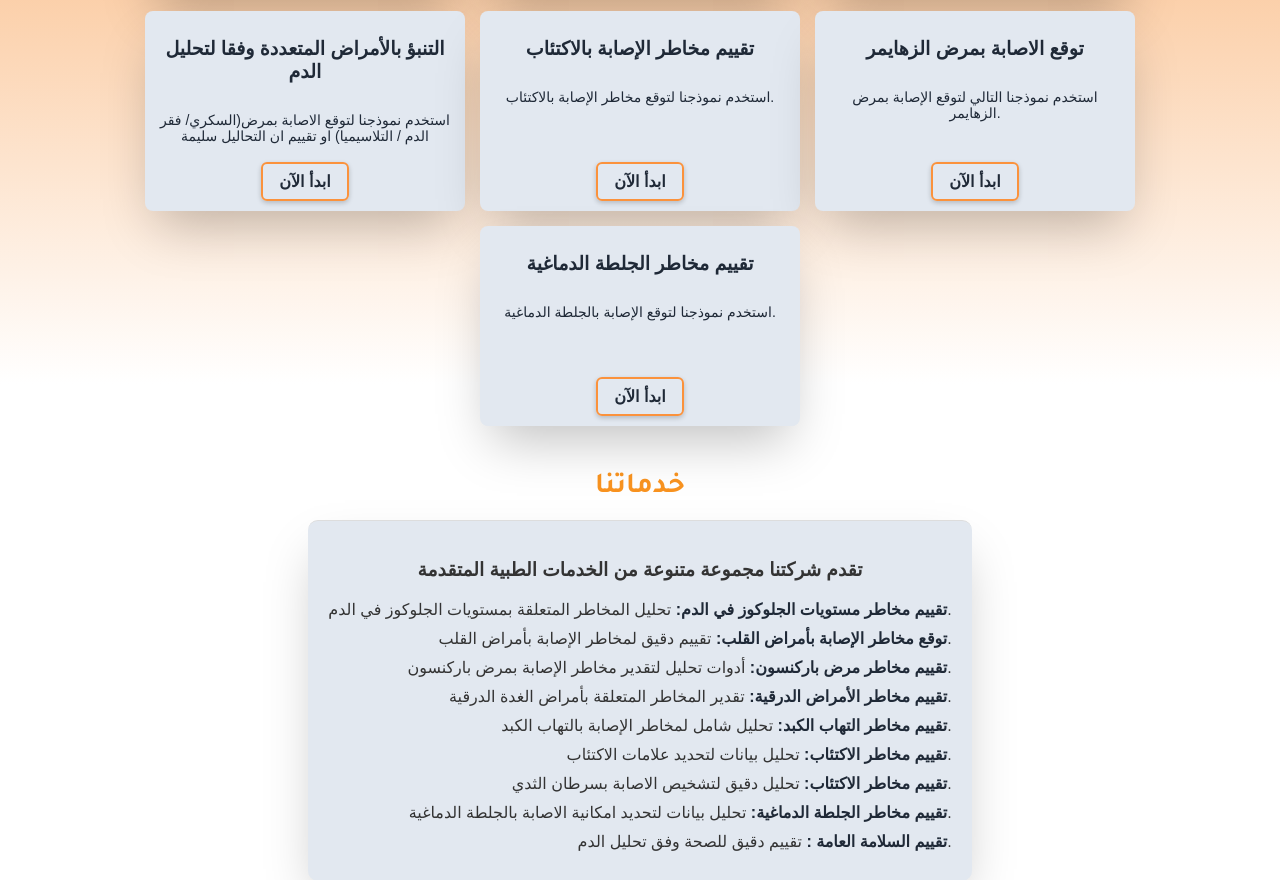
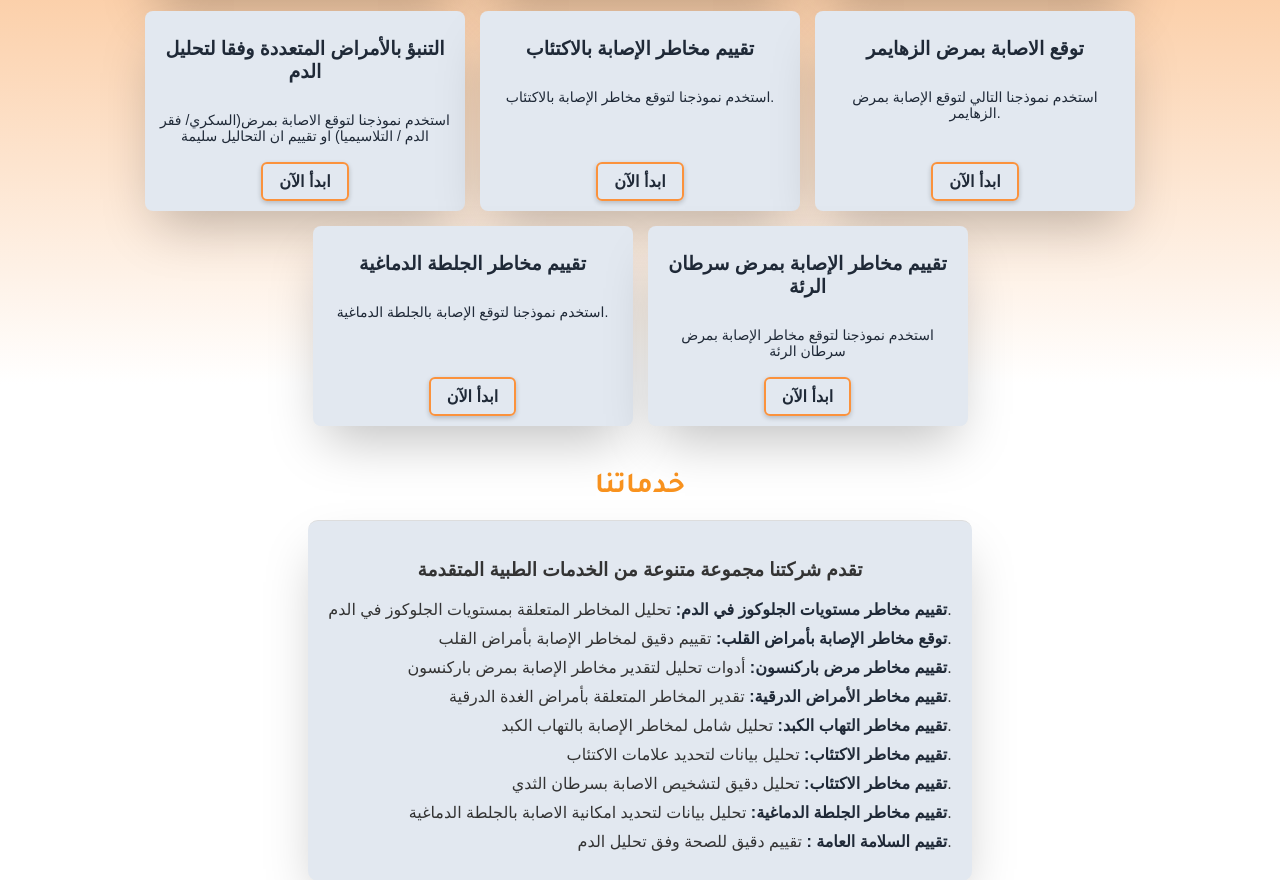
Before and after one commit to Eliaskh20/HospitalAi, a Flask app: page / in a window 1280 px wide. Shown: the part 777-1657 px from the top of the page. Run offline with Flask 3, Linux system fonts and the light colour scheme; some libraries are stand-ins or nearby versions.

Commit message:
Update index.html

```diff
--- a/templates/index.html
+++ b/templates/index.html
@@ -343,6 +343,19 @@
                 </p>
             </div>
         </div>
+
+ <div class="card">
+            <h2>تقييم مخاطر الإصابة بمرض سرطان الرئة </h2>
+            <p>استخدم نموذجنا لتوقع مخاطر الإصابة بمرض سرطان الرئة</p>
+            <a href="{{ url_for('page11') }}">ابدأ الآن</a>
+            <div class="details">
+                <p>
+                    استخدم نموذج تقييم مخاطر الاكتئاب لتحليل حالتك النفسية بدقة. يقوم هذا النموذج بتحليل البيانات لتحديد العلامات والأعراض المرتبطة بمرض سرطان الرئة، مما يوفر رؤى مبكرة وموارد لدعم صحتك النفسية.
+                </p>
+            </div>
+        </div>
+
+
     </main>
 <footer>
     <h2 class="services_title">خدماتنا</h2>
```
